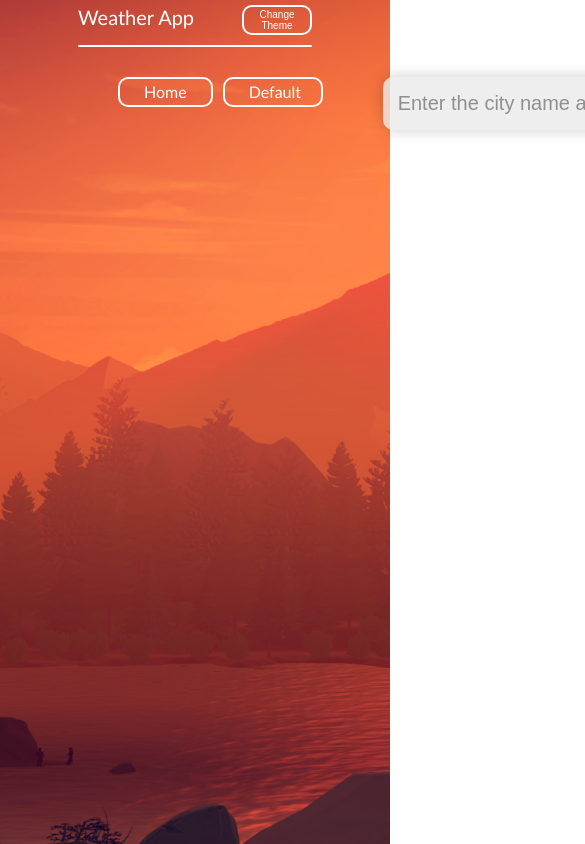
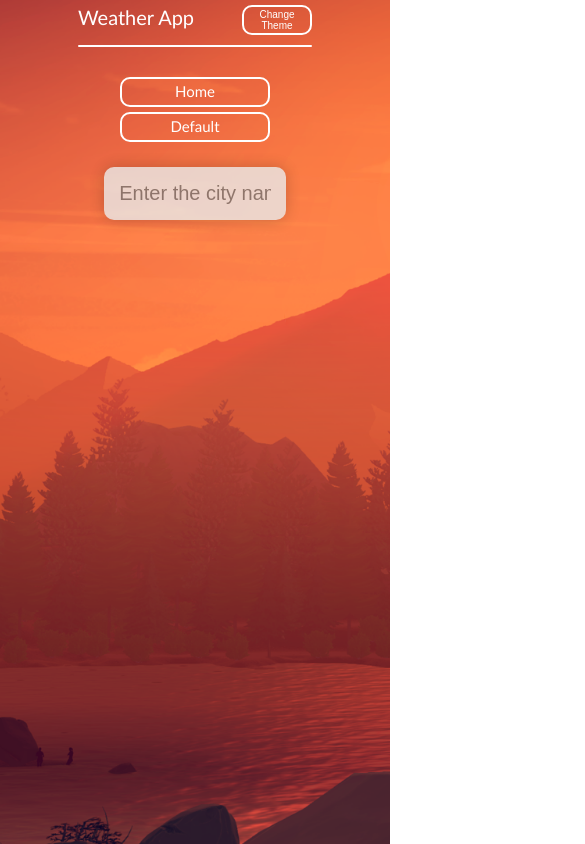
Before and after one commit to chackydude/web-weather-app, a Vue app in the folder web-weather-app/: page /DetailedWeather in a window 390 px wide. Shown: the top 844 px of the page, 585 px wide, since content can reach past the window. Built offline with nearby package versions, Linux system fonts and the light colour scheme.

Commit message:
adaptive styles

```diff
--- a/web-weather-app/src/App.vue
+++ b/web-weather-app/src/App.vue
@@ -55,7 +55,7 @@ export default {
     main {
         padding: 30px;
         margin: auto;
-        width: 60%;
+        width: 80%;
     }
 
     hr {
--- a/web-weather-app/src/components/SearchBar.vue
+++ b/web-weather-app/src/components/SearchBar.vue
@@ -3,7 +3,7 @@
         <input
                 type="text"
                 class="search-bar"
-                placeholder="Enter the city name and press 'Enter'..."
+                placeholder="Enter the city name..."
                 v-model = "query"
                 @keypress="fetchWeather"
         >
@@ -41,12 +41,12 @@
     }
 </script>
 
-<style scoped>
+<style>
     .search-wrapper .search-bar {
         display: block;
-        width: 500px;
+        width: 100%;
         padding: 15px;
-        margin: auto;
+        /*margin: auto;*/
         font-size: 20px;
         appearance: none;
         border:none;
@@ -63,4 +63,5 @@
         box-shadow: 0px 0px 16px rgba(0, 0, 0, 0.5);
         background-color: rgba(255, 255, 255, 0.75);
     }
+
 </style>
--- a/web-weather-app/src/components/WeatherItem.vue
+++ b/web-weather-app/src/components/WeatherItem.vue
@@ -37,7 +37,7 @@
     }
 </script>
 
-<style scoped>
+<style>
     .info-wrapper {
         text-align: center;
         font-size: 30px;
@@ -45,7 +45,6 @@
         text-shadow: 1px 1px black;
         background-color:rgba(255, 255, 255, 0.4);
         width: 280px;
-        height: 400px;
         padding: 20px;
         border-radius: 20px;
         margin-left: 10px;
--- a/web-weather-app/src/views/DefaultWeather.vue
+++ b/web-weather-app/src/views/DefaultWeather.vue
@@ -7,14 +7,17 @@
         </div>
         <div class="weatherItems">
             <WeatherItem
+                class="weathItem"
                 v-bind:weather= "this.weather.list[0]"
                 v-bind:imgUrl = "this.imgUrl + this.weather.list[0].weather[0].icon + '.png'"
             />
             <WeatherItem
+                    class="weathItem"
                     v-bind:weather= "this.weather.list[1]"
                     v-bind:imgUrl = "this.imgUrl + this.weather.list[1].weather[0].icon + '.png'"
             />
             <WeatherItem
+                    class="weathItem"
                     v-bind:weather= "this.weather.list[2]"
                     v-bind:imgUrl = "this.imgUrl + this.weather.list[2].weather[0].icon + '.png'"
             />
@@ -64,7 +67,7 @@
     }
 </script>
 
-<style>
+<style scoped>
     * {
         color: white;
         margin: 0;
@@ -106,6 +109,9 @@
         display: flex;
         justify-content: flex-start;
         margin-bottom: 80px;
+        width: 80%;
+        margin-left: auto;
+        margin-right: auto;
     }
 
     #information {
@@ -115,4 +121,62 @@
         font-size: 18px;
     }
 
+    .weathItem {
+        padding: 20px;
+        margin-left: 10px;
+    }
+
+    @media (max-width: 1300px) {
+        .weathItem {
+            font-size: 20px;
+        }
+    }
+
+    @media (max-width: 1000px) {
+        .weatherItems {
+            display: block;
+            margin: auto;
+        }
+
+        .weathItem {
+            font-size: 35px;
+            margin-bottom: 20px;
+            width: 300px;
+            margin-right: auto;
+            margin-left: auto;
+        }
+
+        .nav {
+            flex-direction: column;
+            margin-bottom: 20px;
+        }
+
+        .navItem {
+            margin-left: auto;
+            margin-right: auto;
+            width: 220px;
+            height: 40px;
+            font-size: 20px;
+            text-align: center;
+            margin-bottom: 20px;
+        }
+    }
+
+    @media (max-width: 600px) {
+        .weathItem {
+            font-size: 20px;
+            width: 200px;
+        }
+    }
+
+    @media (max-width: 400px) {
+        .navItem {
+            margin-right: auto;
+            margin-left: auto;
+            width: 150px;
+            height: 30px;
+            font-size: 15px;
+            margin-bottom: 5px;
+        }
+    }
 </style>
--- a/web-weather-app/src/views/DetailedWeather.vue
+++ b/web-weather-app/src/views/DetailedWeather.vue
@@ -1,29 +1,26 @@
 <template>
     <div id="detailed">
-        <div class="nav">
+        <div class="navBar">
             <router-link to="/" class="navItem">Home</router-link>
             <router-link to="/DefaultWeather" class="navItem">Default</router-link>
             <!--search-part-->
-            <div class="search-wrapper">
-                <SearchBar
+            <SearchBar class="search-wrapper"
                     @updateWeather = "updateWeather"
                     @updateImage = "updateImage"
             />
         </div>
-        </div>
-        <main>
-
         <!--weather-info-part-->
         <div class="weather" v-if="typeof weather.main != 'undefined'">
             <WeatherItem
+                    class="weathItem"
                     v-bind:weather="weather"
                     v-bind:imgUrl="imgUrl"
             />
             <DetailedWeatherItem
+                    class="detailItem"
                     v-bind:weather="weather"
             />
         </div>
-        </main>
     </div>
 </template>
 
@@ -76,9 +73,8 @@
     }
 
     .weather {
-        display: block;
+        display: flex;
         justify-content: center;
-        margin-right: 50px;
     }
 
     .navItem {
@@ -96,14 +92,128 @@
         background-color: rgba(255, 255, 255, 0.4);
     }
 
-    .nav {
+    .navBar {
+        margin: auto;
+        width: 80%;
         display: flex;
         justify-content: start;
         margin-bottom: 30px;
     }
 
     .search-wrapper {
-        margin-left: 30px;
+        margin-left: 20px;
+        width: 70%;
     }
 
+    @media (max-width: 1000px) {
+        .search-wrapper {
+            margin: auto;
+        }
+
+        .weathItem {
+            font-size: 20px;
+        }
+
+        .detailItem {
+            font-size: 20px;
+        }
+    }
+
+    @media (max-width: 1000px) {
+
+        .search-wrapper {
+            margin-top: 20px;
+            width: 90%;
+        }
+
+        .navBar {
+            flex-direction: column;
+        }
+
+        .navItem {
+            margin-left: auto;
+            margin-right: auto;
+            width: 220px;
+            height: 40px;
+            font-size: 20px;
+            text-align: center;
+            margin-bottom: 20px;
+        }
+
+        .weathItem {
+            margin-left: auto;
+            margin-right: auto;
+            margin-bottom: 20px;
+        }
+
+        .detailItem {
+            width: 300px;
+            margin: auto;
+        }
+
+        .weather {
+            flex-direction: column;
+        }
+    }
+
+    @media (max-width: 400px) {
+        .navItem {
+            margin-right: auto;
+            margin-left: auto;
+            width: 150px;
+            height: 30px;
+            font-size: 15px;
+            margin-bottom: 5px;
+        }
+
+        .weathItem {
+            font-size: 20px;
+            width: 200px;
+        }
+
+        .detailItem {
+            font-size: 15px;
+            width: 200px;
+        }
+    }
+
+    /*default*/
+
+    /*    .weathItem {*/
+    /*        font-size: 35px;*/
+    /*        margin-bottom: 20px;*/
+    /*        width: 300px;*/
+    /*    }*/
+
+    /*    .nav {*/
+    /*        flex-direction: column;*/
+    /*        margin-bottom: 20px;*/
+    /*    }*/
+
+        /*.navItem {*/
+        /*    margin-left: auto;*/
+        /*    margin-right: auto;*/
+        /*    width: 220px;*/
+        /*    height: 40px;*/
+        /*    font-size: 20px;*/
+        /*    text-align: center;*/
+        /*    margin-bottom: 20px;*/
+        /*}*/
+    /*}*/
+
+    /*@media (max-width: 600px) {*/
+    /*    .weathItem {*/
+    /*        font-size: 20px;*/
+    /*        width: 200px;*/
+    /*    }*/
+    /*}*/
+
+    /*@media (max-width: 400px) {*/
+    /*    .navItem {*/
+    /*        margin: auto;*/
+    /*        width: 150px;*/
+    /*        height: 30px;*/
+    /*        font-size: 15px;*/
+    /*    }*/
+    /*}*/
 </style>
```
Lines whose indentation alone changed are shown as unchanged.
